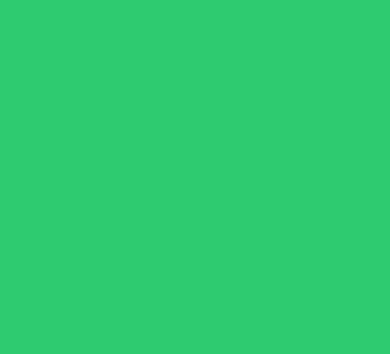
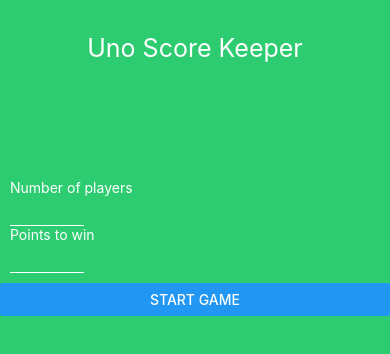
Before and after one commit to swapnil-pandey-golorry/uno-score-keeper, a React Native app: screen / in a window 390 px wide. Shown: the top 354 px of the page. Built offline with nearby package versions, Linux system fonts and the light colour scheme.

Commit message:
added content to start screen

```diff
--- a/Screens/StartScreen.js
+++ b/Screens/StartScreen.js
@@ -1,11 +1,35 @@
 import React from 'react'
-import {View, Text, TextInput, StyleSheet} from 'react-native'
+import {View, Text, TextInput, StyleSheet, Button} from 'react-native'
 
 const StartScreen = () => {
     return (
         <View style = {styles.screen}>
+            <View style = {styles.headingContainer}>
+                <Text style = {styles.heading}>Uno Score Keeper</Text>
+            </View>
+            <View style={styles.detailsContainer}>
+                <View style={styles.settingsContainer}>
+                    <Text style = {styles.text}>Number of players</Text>
+                    <TextInput style = {styles.input}>
 
+                    </TextInput>
+                    <Text style = {styles.text}>Points to win</Text>
+                    <TextInput style = {styles.input}>
+
+                    </TextInput>
+                </View>
+                <View style = {styles.nameContainer}>
+
+                </View>
+                <View style = {styles.optionsContainer}>
+
+                </View>
+            </View>
+            <Button style ={styles.startGameButton} title = 'Start Game'>
+
+            </Button>
         </View>
+
     )
 }
 
@@ -14,6 +38,33 @@
     screen: {
         flex: 1,
         backgroundColor : '#2ECC71'
+    },
+    headingContainer: {
+        alignItems: 'center',
+        height: '20%',
+        paddingTop: 33
+    },
+    heading: {
+        fontFamily: 'inter',
+        fontSize: 25,
+        color: 'white'
+    },
+    detailsContainer: {
+        paddingHorizontal: 10,
+        paddingVertical: 10
+    },
+    text: {
+        fontSize: 14,
+        color: 'white',
+
+    },
+    input: {
+        borderBottomColor: 'white',
+        borderBottomWidth: .4,
+        width: '20%',
+        height: 30,
+        fontSize: 12,
+        paddingTop: 5,
     }
 })
 export default StartScreen
```
